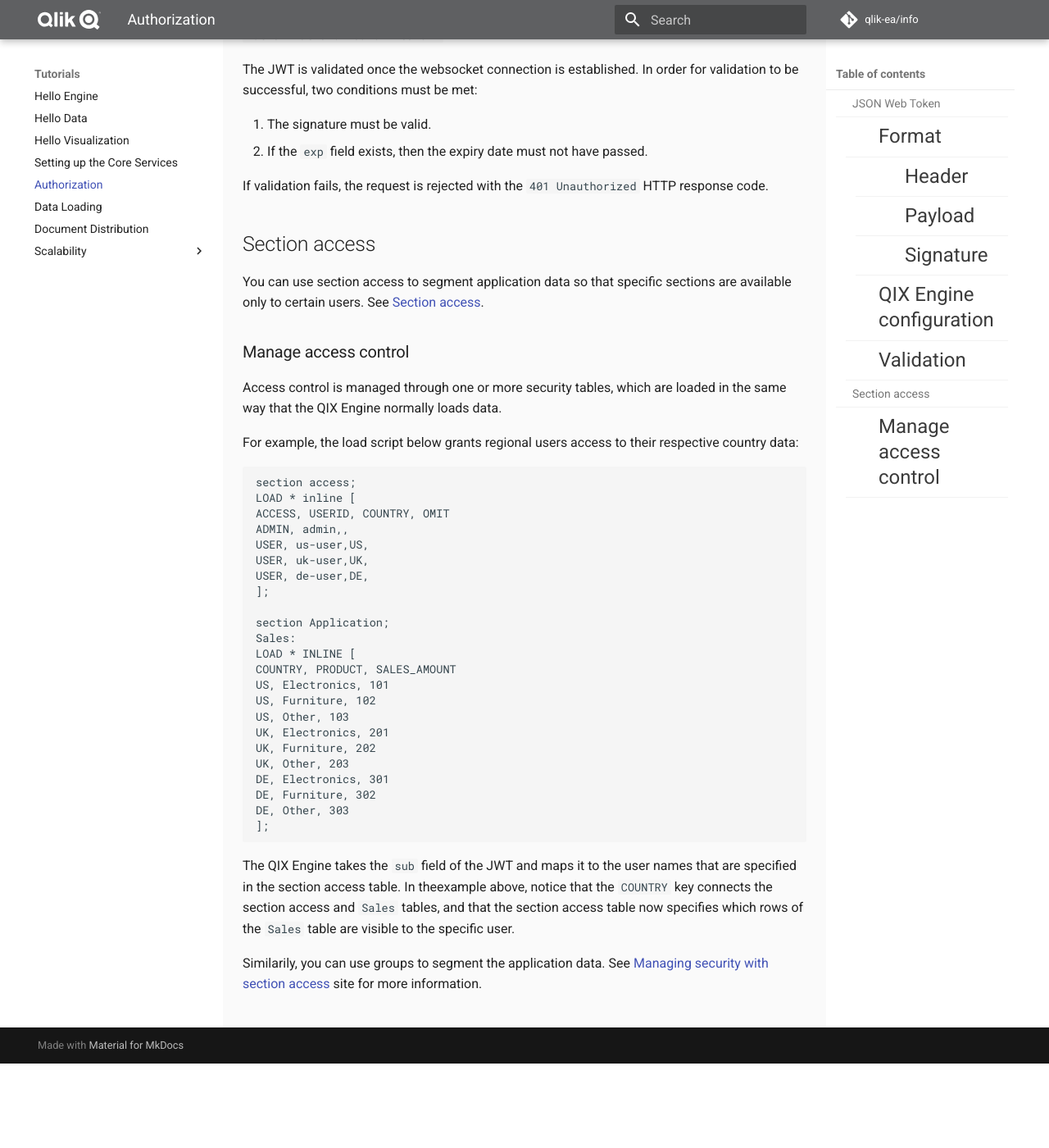
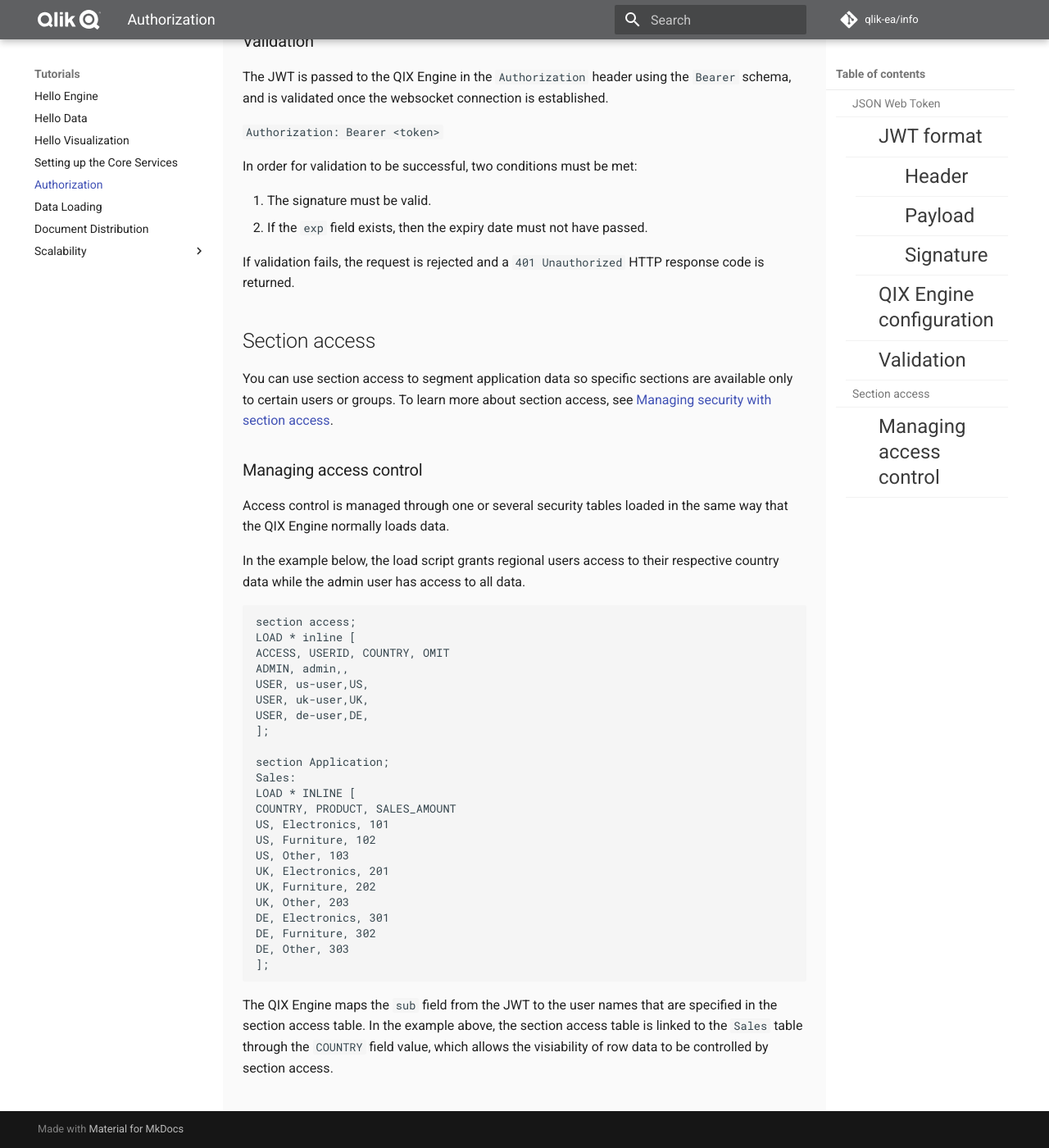
Before and after one commit to qlik-oss/core-website, an MkDocs documentation site: the page built from docs/tutorials/authorization.md, in a window 1280 px wide and 1400 px high, scrolled down 2688 px. Shown: the whole window at 82% size. Built offline with MkDocs 1.6.1 and Material for MkDocs 9.7.7, drawn with Linux system fonts in a browser that asks for light colours; comment, search, counter and statistics services are not loaded; old or Windows-style settings are respelled for this version of MkDocs; before the commit the page ends 3985 px from its top, so only the background shows below that; some of the changed text lies outside the part shown.

Commit message:
Second pass - rewording/organizing content

````diff
--- a/docs/tutorials/authorization.md
+++ b/docs/tutorials/authorization.md
@@ -1,12 +1,12 @@
 # Authorization
 
-In this tutorial, you will learn how to configure the QIX Engine
-and JSON Web Tokens (JWT) to manage and authenticate users.
+In this tutorial, you will learn how to configure JSON Web Tokens (JWT) and the QIX Engine
+to manage and authenticate users.
 
 ## JSON Web Token
 
-JWT is an open standard for creating access tokens. To read more about the details of JWTs,
-see to [JWT documentation](https://jwt.io/) and the [JWT Standard](https://tools.ietf.org/html/rfc7519).
+JWT is an open standard for creating access tokens. To learn more about JWT,
+see the [JWT documentation](https://jwt.io/) and the [JWT Standard](https://tools.ietf.org/html/rfc7519).
 
 The QIX Engine uses JWTs for the following tasks:
 
@@ -15,14 +15,14 @@
 - Applying data security (for example, section access).
 - Enforcing document level access control.
 
-### Format
+### JWT format
 
 A typical JWT consists of three parts.
 
 `{header}.{payload}.{signature}`
 
-**Note:** Each part of the JWT is Base64Url-encoded and separated by a dot.
-See [Base 64 Encoding with URL and Filename Safe Alphabet](https://tools.ietf.org/html/rfc4648#section-5).
+**Note:** Each part of the JWT is base64url-encoded and separated by a dot.
+To learn more about JWT encoding, see [Base 64 Encoding with URL and Filename Safe Alphabet](https://tools.ietf.org/html/rfc4648#section-5).
 
 #### Header
 
@@ -39,12 +39,12 @@
 #### Payload
 
 The payload contains the claims of the JWT.
-The QIX Engine evaluates the `sub` and `exp` claims.
+The relavant claims that are evaluated by the QIX Engine are the subject and the expiration date.
 
-| Key | Description |
+| Field | Description |
 | -----|------------|
-| `sub` | The subject - a unique identifier for a user. |
-| `exp` | The numerical expiration date - never expires if omitted. |
+| `sub` | The subject is a unique identifier for a user. |
+| `exp` | The numerical expiration date. It never expires if it is omitted. |
 
 For example:
 
@@ -66,11 +66,14 @@
 | Elliptic curve  | ES256, ES384, ES512 |
 | RSA             | RS256, RS384,  RS512 |
 
-To learn more about signatures, see [Signature](https://jwt.io/introduction/#signature).
+To learn more about JWT signatures, see [Signature](https://jwt.io/introduction/#signature).
 
 ### QIX Engine configuration
 
-To configure the QIX Engine to validate JWTs, use the following command line parameter:
+To validate JWTs, you must configure the QIX Engine by specifying
+the JWT enforcement type and the JWT secret in the docker compose file.
+
+The enforcement type is defined as:
 
 `-S ValidateJsonWebTokens=<enforcement type>`
 
@@ -86,7 +89,8 @@
 
 `-S JsonWebTokenSecret=<secret>`
 
-Elliptic curve and RSA algorithms require a public key, packaged in a `pem` file.
+Elliptic curve and RSA secrets are retrieved from a public key,
+stored on a `pem` file.
 
 `-S JsonWebTokenPath=<path to pem file>`
 
@@ -104,30 +108,33 @@
 
 ### Validation
 
-The JWT is passed to the QIX Engine in the `Authorization` header using the `Bearer` schema:
+The JWT is passed to the QIX Engine in the `Authorization` header using
+the `Bearer` schema, and is validated once the websocket connection is established.
 
 `Authorization: Bearer <token>`
 
-The JWT is validated once the websocket connection is established. In order for validation to be successful, two
+In order for validation to be successful, two
 conditions must be met:
 
 1. The signature must be valid.
 1. If the `exp` field exists, then the expiry date must not have passed.
 
-If validation fails, the request is rejected with the `401 Unauthorized` HTTP response code.
+If validation fails, the request is rejected and a `401 Unauthorized` HTTP response code is returned.
 
 ## Section access
 
-You can use section access to segment application data so that specific
-sections are available only to certain users.
-See [Section access](http://help.qlik.com/en-US/sense/Subsystems/Hub/Content/Scripting/Security/manage-security-with-section-access.htm).
+You can use section access to segment application data so specific
+sections are available only to certain users or groups.
+To learn more about section access, see [Managing security with section access](http://help.qlik.com/en-US/sense/Subsystems/Hub/Content/Scripting/Security/manage-security-with-section-access.htm).
 
-### Manage access control
+### Managing access control
 
-Access control is managed through one or more security tables,
-which are loaded in the same way that the QIX Engine normally loads data.
+Access control is managed through one or several security tables loaded
+in the same way that the QIX Engine normally loads data.
 
-For example, the load script below grants regional users access to their respective country data:
+In the example below, the load script grants regional
+users access to their respective country data
+while the admin user has access to all data.
 
 ```none
 section access;
@@ -155,10 +162,8 @@
 ];
 ```
 
-The QIX Engine takes the `sub` field of the JWT and maps it to the user names that are specified in the section access table.
-In theexample above, notice that the `COUNTRY` key connects the section access and `Sales` tables,
-and that the section access table now specifies which rows of the `Sales` table are visible to the specific user.
-
-Similarily, you can use groups to segment the application data.
-See [Managing security with section access](http://help.qlik.com/en-US/sense/Subsystems/Hub/Content/Scripting/Security/manage-security-with-section-access.htm)
-site for more information.
+The QIX Engine maps the `sub` field from the JWT to the user names
+that are specified in the section access table.
+In the example above, the section access table is linked to the `Sales` table
+through the `COUNTRY` field value,
+which allows the visiability of row data to be controlled by section access.
````
